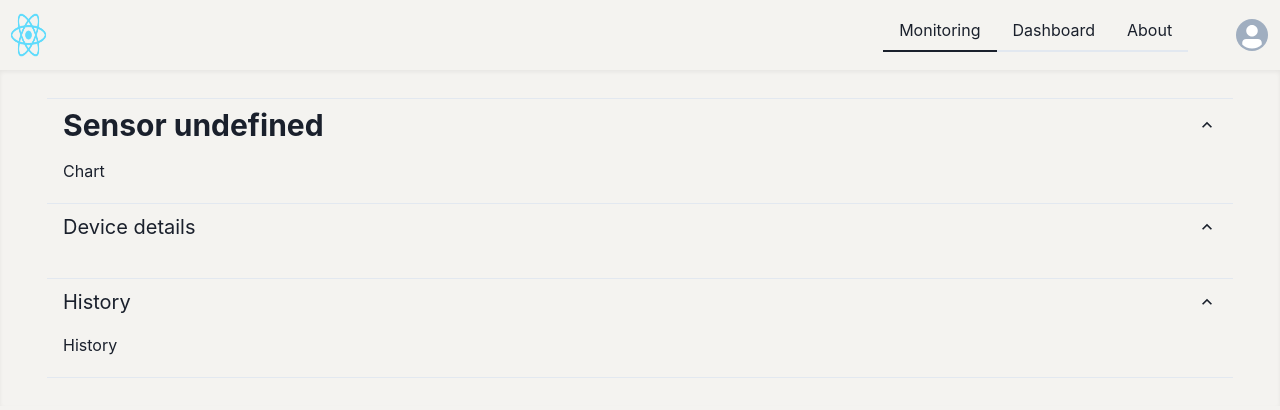
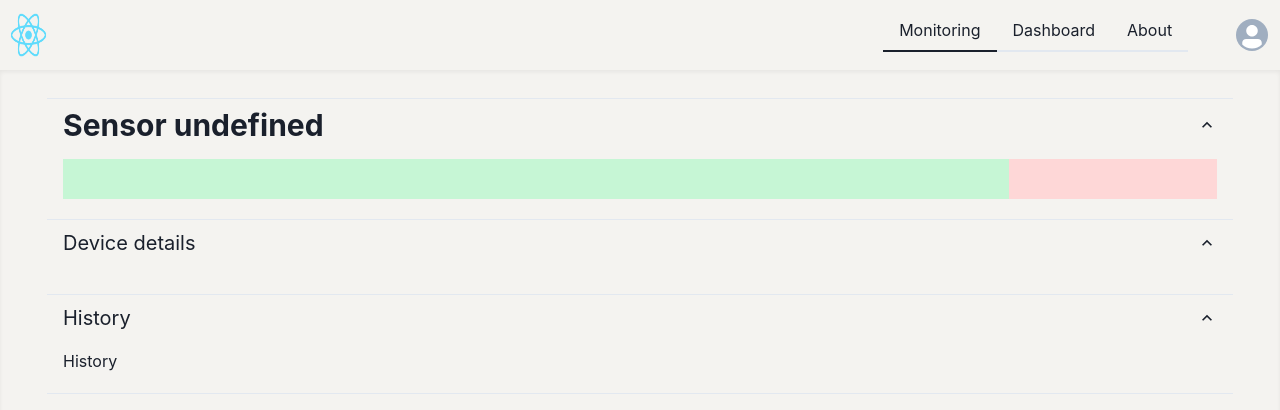
Before and after one commit to mikoMaz/monitoring-via-push-messages, a React (Create React App) app in the folder src/main/webclient/: page /monitoring/1 in a window 1280 px wide. Shown: the top 410 px of the page. Built offline with nearby package versions, Linux system fonts and the light colour scheme.

Commit message:
nowe kolory, wykres aktywnosci urzadzenia

```diff
--- a/src/main/webclient/src/client/app-wrapper.tsx
+++ b/src/main/webclient/src/client/app-wrapper.tsx
@@ -26,6 +26,9 @@ export const AppWrapper = ({children}: {children: ReactNode}) => {
       },
       accent: {
         500: ui.colors.accent
+      },
+      deviceActiveTime: {
+        500: ui.colors.table.active
       }
     },
   });
--- a/src/main/webclient/src/components/dashboard-page/components/status-pie-chart.tsx
+++ b/src/main/webclient/src/components/dashboard-page/components/status-pie-chart.tsx
@@ -1,7 +1,8 @@
 import { Cell, Pie, PieChart, Tooltip } from "recharts";
 import { IMonitoringDevice } from "../../../types/deviceModel";
 import { getDevicesStatusPieChartData } from "../util/dashboard-page-util";
-import { Box, Heading, VStack, theme } from "@chakra-ui/react";
+import { Box, Heading, VStack } from "@chakra-ui/react";
+import { UIProps } from "../../../config/config";
 
 interface IStatusPieChart {
   devices: IMonitoringDevice[];
@@ -10,8 +11,8 @@ interface IStatusPieChart {
 
 export const StatusPieChart = ({ devices, heading }: IStatusPieChart) => {
   const colors: { [id: string]: string } = {
-    disabled: theme.colors.red[300],
-    enabled: theme.colors.green[300],
+    disabled: UIProps.colors.charts.disabled,
+    enabled: UIProps.colors.charts.active,
   };
   const chartData = getDevicesStatusPieChartData(devices);
 
--- a/src/main/webclient/src/components/monitoring-device-page/monitoring-device-page.tsx
+++ b/src/main/webclient/src/components/monitoring-device-page/monitoring-device-page.tsx
@@ -7,6 +7,8 @@ import {
   Box,
   Grid,
   GridItem,
+  Progress,
+  Center,
 } from "@chakra-ui/react";
 import { useEffect, useState } from "react";
 import {
@@ -21,6 +23,7 @@ import { DeviceDetailsTable } from "./components/device-details-table";
 export type monitoringDeviceType = "sensor" | "gateway" | "bridge" | "other";
 
 export const MonitoringDevicePage = (model: DeviceModel) => {
+  const [activeTime, setActiveTime] = useState<number>(81.99);
   const ui = UIProps;
   const { device } = useParams();
   const [selectedDevice, setSelectedDevice] = useState<IMonitoringDevice>(
@@ -72,6 +75,7 @@ export const MonitoringDevicePage = (model: DeviceModel) => {
           }
           break;
       }
+      setActiveTime(81.99);
     }
   }, [device, model]);
 
@@ -90,13 +94,21 @@ export const MonitoringDevicePage = (model: DeviceModel) => {
         >
           <Accordion defaultIndex={[0, 1, 2]} allowMultiple allowToggle>
             <AccordionItem>
-              <CustomAccordionButton title={true}
+              <CustomAccordionButton
+                title={true}
                 label={`${capitalizeFirstLetter(
                   deviceType[selectedDevice.deviceType]
                 )} ${selectedDevice.id}`}
               />
 
-              <AccordionPanel>Chart</AccordionPanel>
+              <AccordionPanel>
+                <Progress
+                  value={activeTime}
+                  colorScheme="deviceActiveTime"
+                  height="40px"
+                  backgroundColor={ui.colors.table.disabled}
+                />
+              </AccordionPanel>
             </AccordionItem>
             <AccordionItem>
               <CustomAccordionButton label="Device details" />
--- a/src/main/webclient/src/config/config.tsx
+++ b/src/main/webclient/src/config/config.tsx
@@ -13,6 +13,10 @@ export const UIProps: IUIProps = {
       active: theme.colors.green[100],
       disabled: theme.colors.red[100],
     },
+    charts: {
+      active: theme.colors.green[300],
+      disabled: theme.colors.red[300]
+    }
   },
   heigth: {
     navbar: "70px",
--- a/src/main/webclient/src/types/projectTypes.ts
+++ b/src/main/webclient/src/types/projectTypes.ts
@@ -8,6 +8,7 @@ export type ProjectColorsDictionary = {
   accent: string;
   background: string;
   table: { active: string; disabled: string };
+  charts: { active: string; disabled: string };
 };
 
 export interface IUIProps {
```
